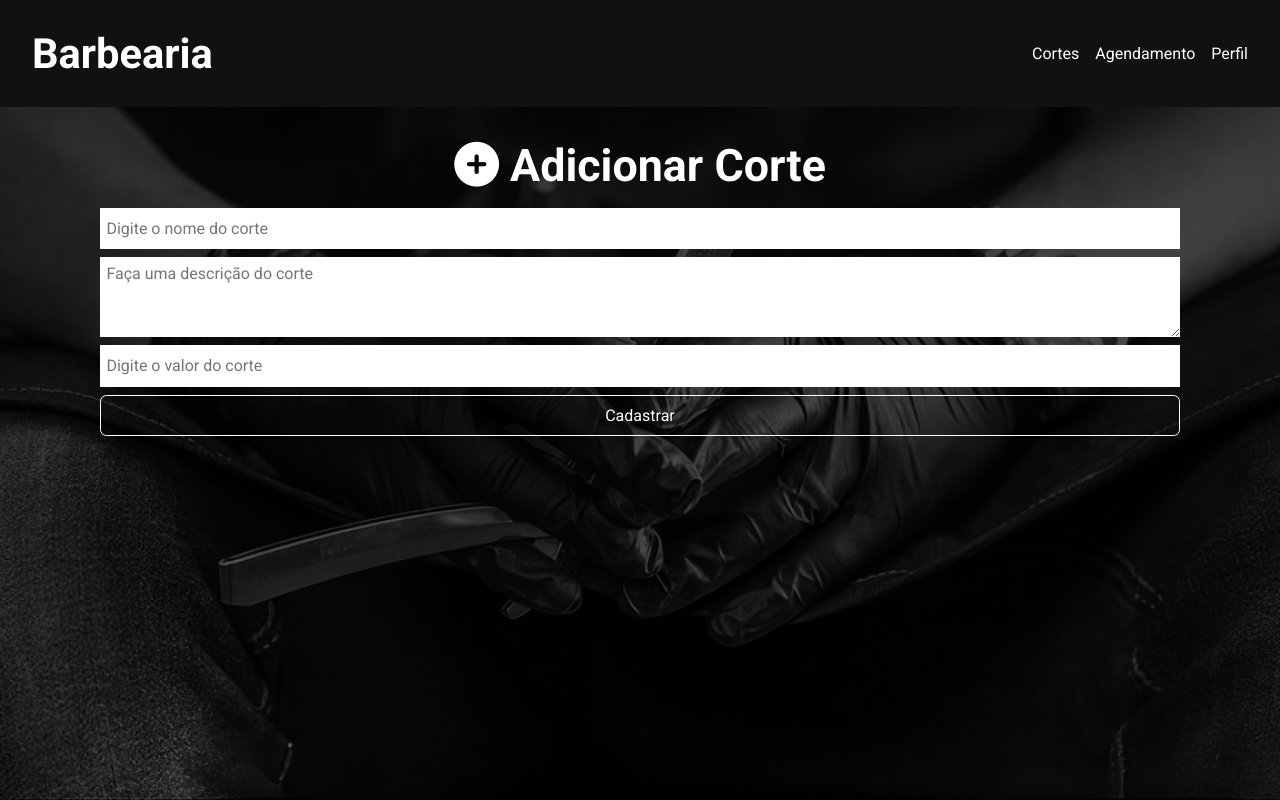
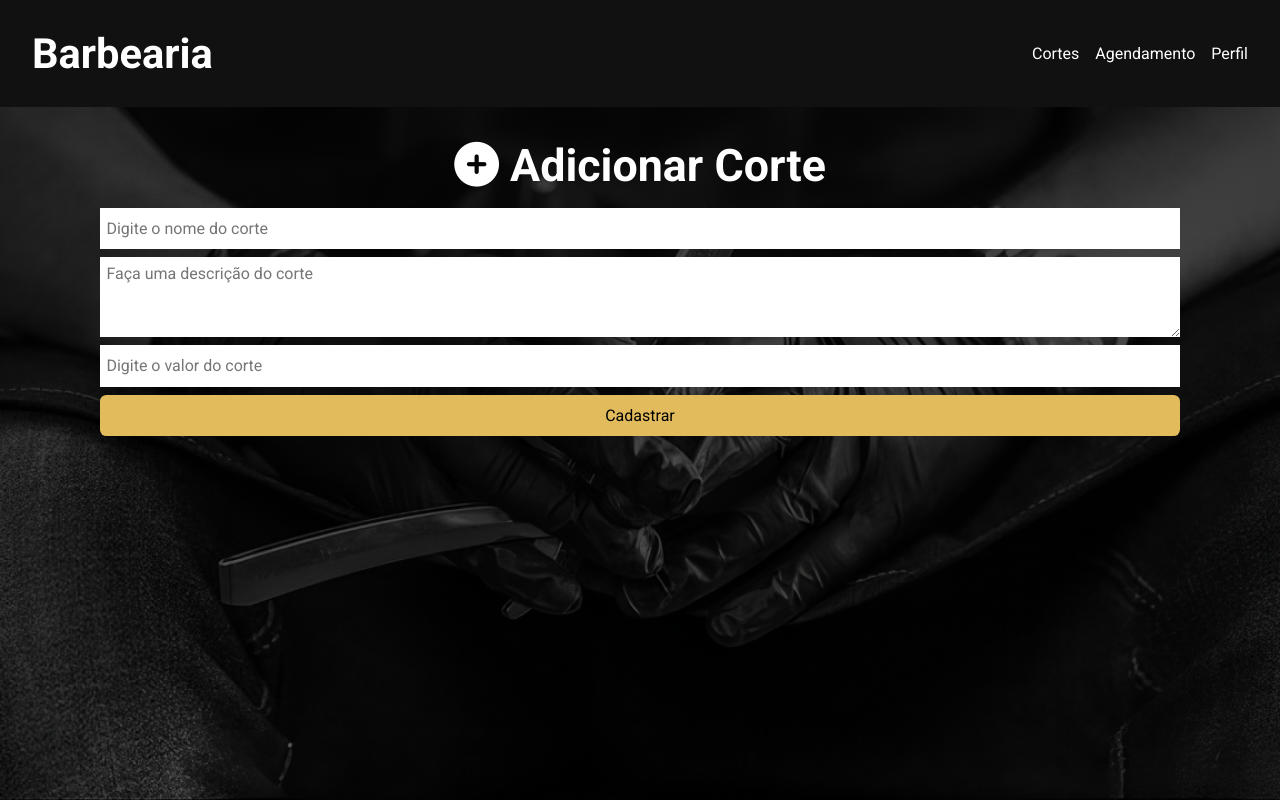
Before and after one commit to Pedro-Rocha-Araujo/barber-manager, a React (Create React App) app in the folder frontend/: page /novo-corte in a window 1280 px wide. Built offline with nearby package versions, Linux system fonts and the light colour scheme; sample sign-in values are in the browser's storage.

Commit message:
Mudei a cor dos botões dos formularios

```diff
--- a/frontend/src/components/cortes/cortes.css
+++ b/frontend/src/components/cortes/cortes.css
@@ -39,16 +39,9 @@ form.novo-corte textarea {
 }
 
 form.novo-corte button {
-  color: #fff;
-  background-color: transparent;
-  border: 1px solid #fff;
+  background-color: #e2bc5c;
   border-radius: 0.4rem;
   transition: all 0.4s;
-}
-
-form.novo-corte button:hover {
-  color: #000;
-  background-color: #fff;
 }
 
 /* --------------------------------------------------------- */
```
